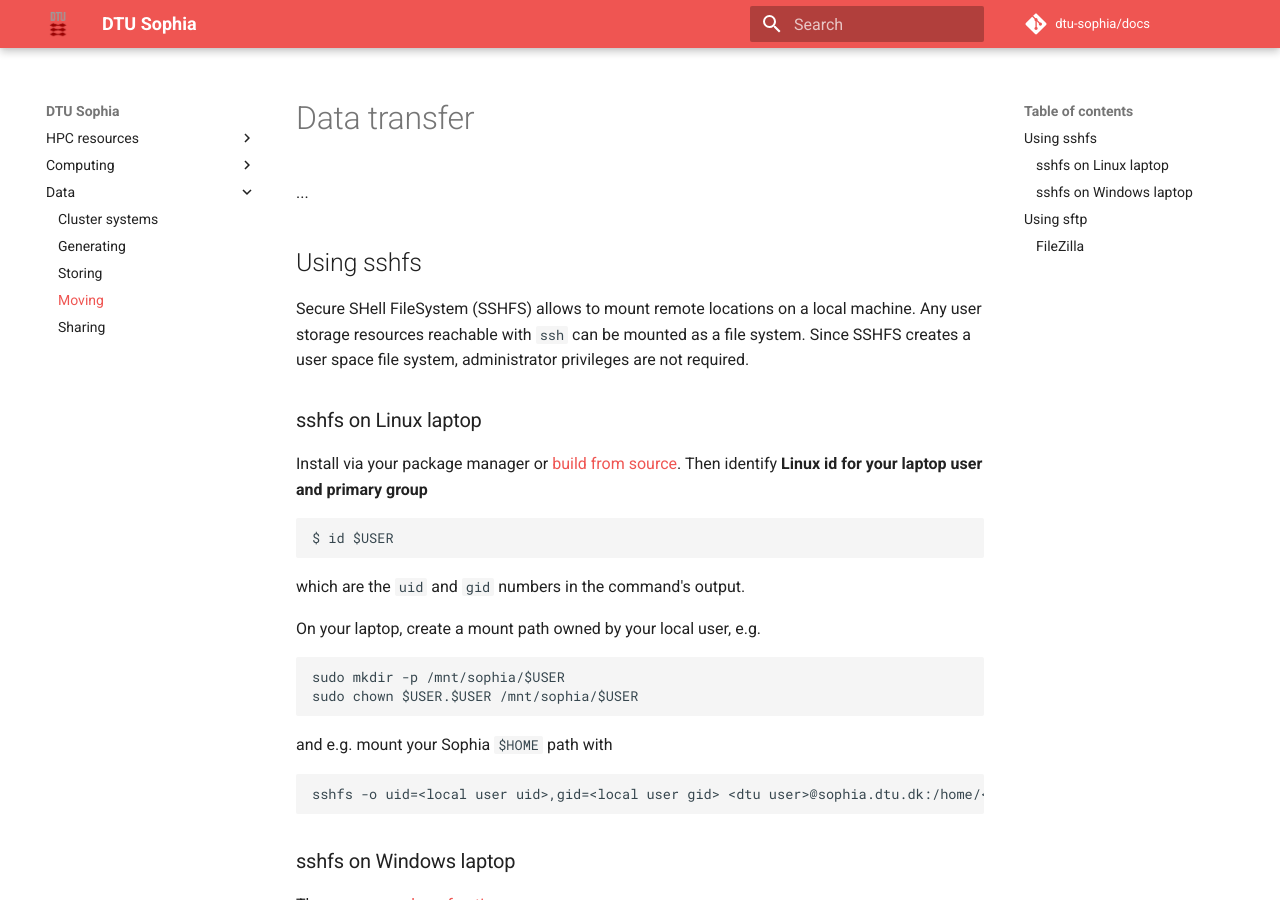
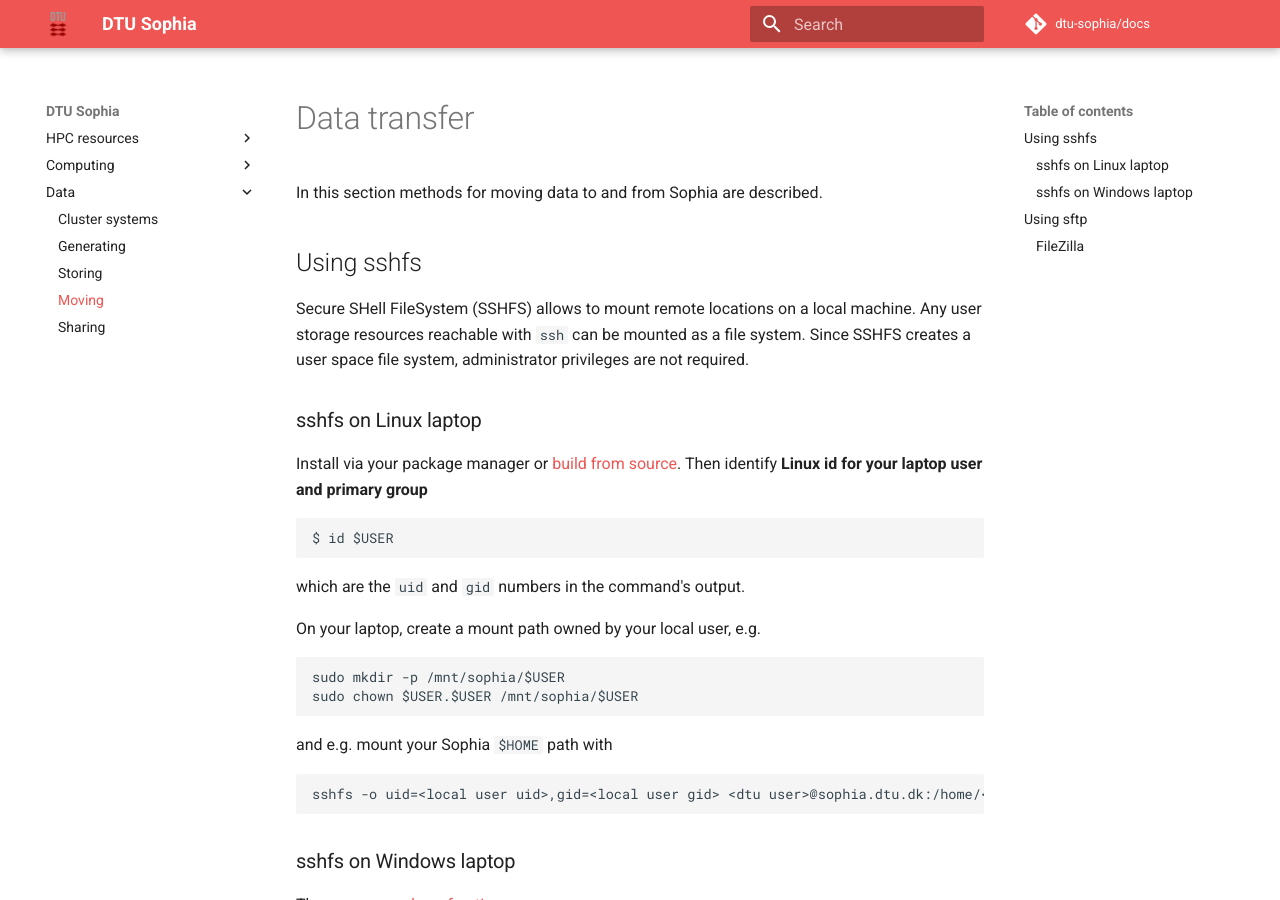
Before and after one commit to martavp/docs, an MkDocs documentation site: the page built from docs/transfer.md, in a window 1280 px wide and 900 px high. Built offline with MkDocs 1.6.1 and Material for MkDocs 9.7.7, drawn with Linux system fonts in a browser that asks for light colours; comment, search, counter and statistics services are not loaded.

Commit message:
fix: transfer intro

```diff
--- a/docs/transfer.md
+++ b/docs/transfer.md
@@ -1,6 +1,6 @@
 # Data transfer
 
-...
+In this section methods for moving data to and from Sophia are described.
 
 ## Using sshfs
 
```
